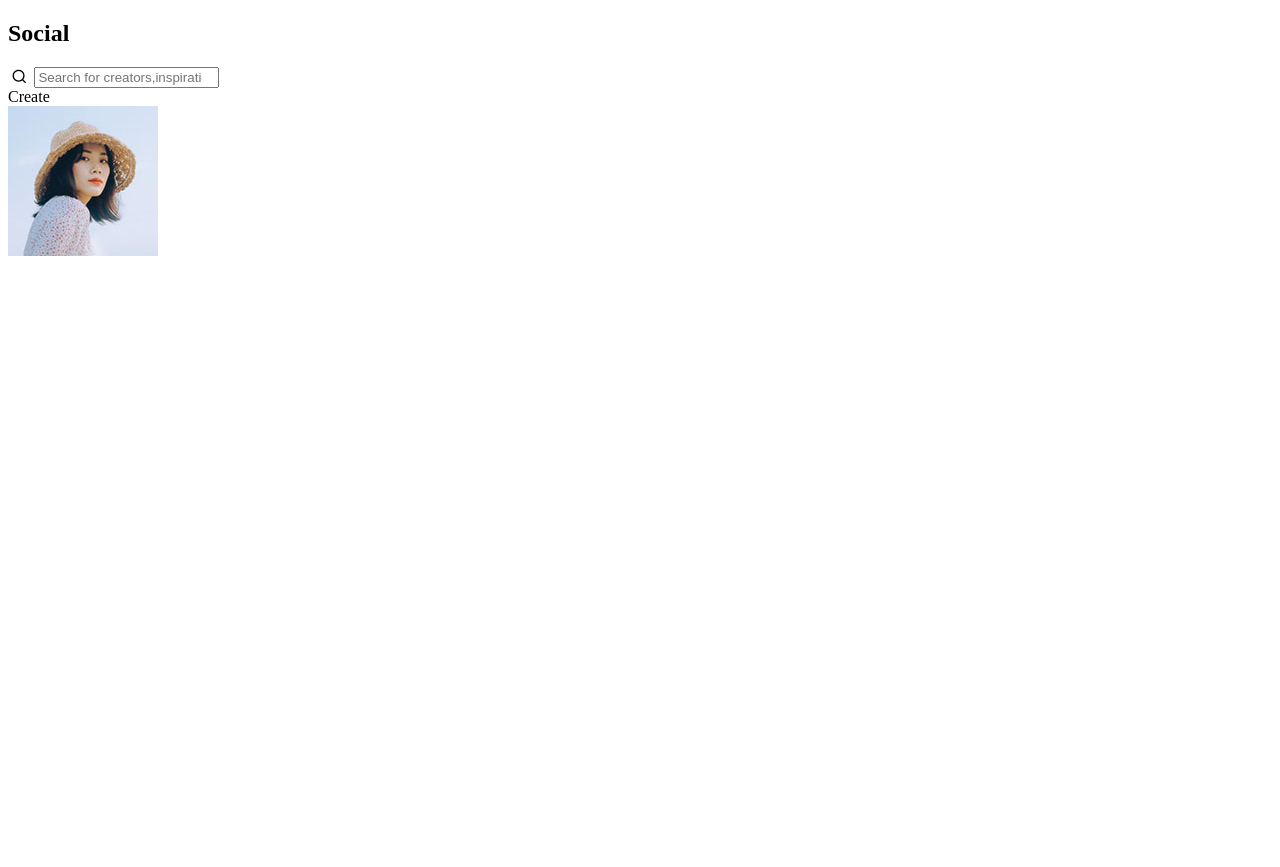
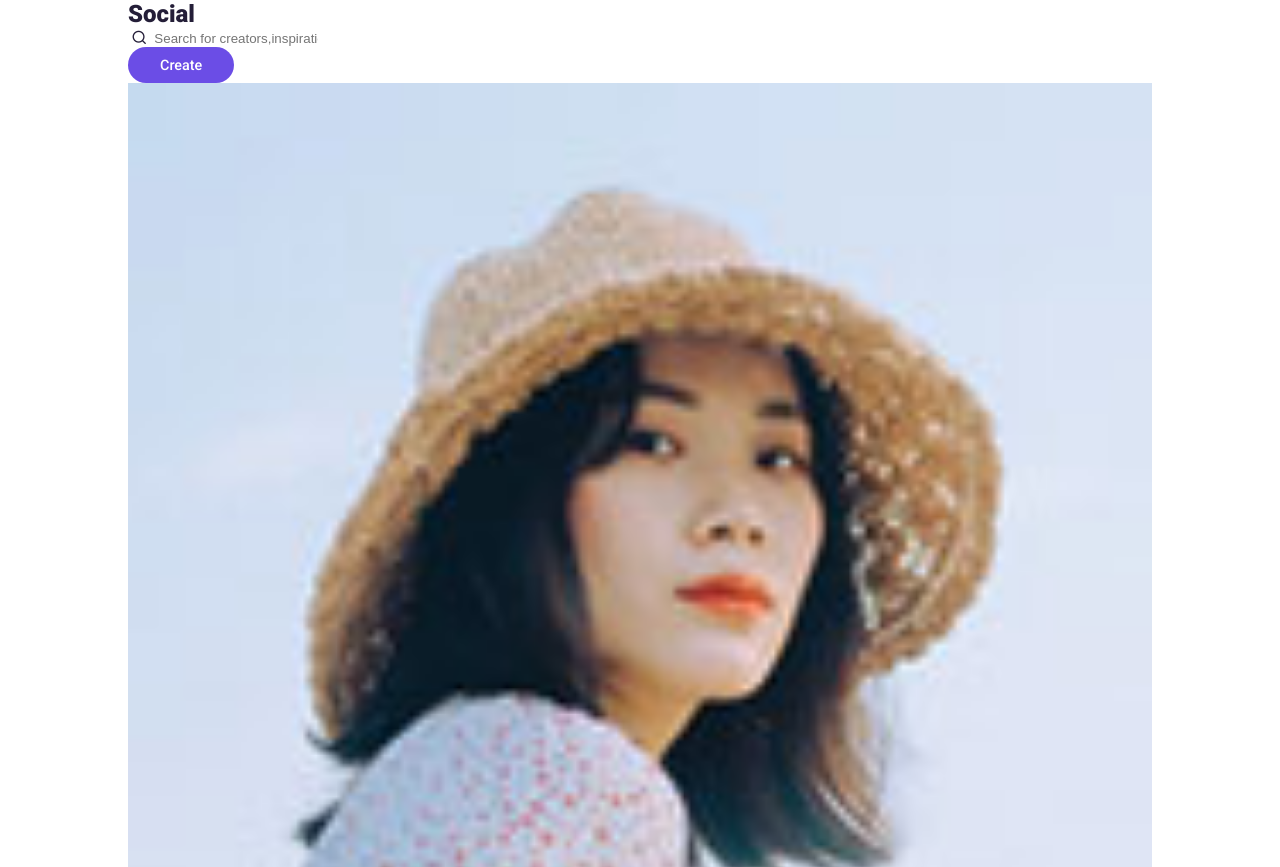
Before and after one commit to Rohan-Vashistha9s/Rohan-Social-media, a plain HTML site: page index.html in a window 1280 px wide. Shown: the top 867 px of the page. Before the commit the page ends 800 px from the top, so only its background shows below. Drawn offline with nearby package versions, Linux system fonts and the light colour scheme.

Commit message:
first commit

```diff
--- a/index.html
+++ b/index.html
@@ -6,9 +6,7 @@
     <meta name="viewport" content="width=device-width, initial-scale=1.0" />
     <title>Social Media Website</title>
     <link
-      rel="stylesheet"
-      href="https://unicons.iconscout.com/release/v2.1.6/css/unicons.css"
-    />
+      rel="stylesheet" href="https://unicons.iconscout.com/release/v2.1.6/css/unicons.css"/>
     <link rel="stylesheet" href="style.css" />
   </head>
   <body>
@@ -23,9 +21,9 @@
           />
         </div>
         <div class="create">
-          <label for="#create-post">Create</label>
+          <label class="btn btn-primary" for="#create-post">Create</label>
           <div class="profile-picture">
-            <img src="./images/profile-1.jpg" alt="" />
+            <img src="./images/profile-1.jpg" alt="Loading..."/>
           </div>
         </div>
       </div>
--- a/style.css
+++ b/style.css
@@ -0,0 +1,89 @@
+@import url("https://fonts.googleapis.com/css2?family=Roboto:wght@100;500;900&display=swap");
+
+:root
+{
+  --color-white:hsl(252,30%,100%);
+  --color-dark:hsl(252,30%,77%);
+  --color-light:hsl(252,30%,95%);
+  --color-gray:hsl(252,15%,65%);
+  --color-primary:hsl(252,75%,60%);
+  --color-secondary:hsl(252,100%,90%);
+  --color-success:hsl(120,95%,65%);
+  --color-danger:hsl(0,95%,65%);
+  --color-dark:hsl(252,30%,17%);
+  --color-black:hsl(252,30%,10%);
+
+  --border-radius:2rem;
+  --card-border-radius:1rem;
+  --btn-padding:0.6rem 2rem;
+  --search-padding:0.6rem 1rem;
+  --card-padding:1rem;
+}
+
+ *,
+*::before,
+*::after {
+  margin: 0;
+  padding: 0;
+  outline: 0;
+  box-sizing: border-box;
+  text-decoration: none;
+  list-style: none;
+  border: none;
+}
+body {
+  font-family: 'Roboto', sans-serif;
+  color: var(--color-dark);
+  background-color: var(--color-light);
+  overflow-x: hidden;
+}
+
+.container
+{
+  width: 80%;
+  margin: 0 auto;
+}
+.profile-photo
+{
+  width: 2.7rem;
+  aspect-ratio: 1/1;
+  border-radius: 50%;
+  overflow: hidden;
+}
+img
+{
+  display: block;
+  width: 100%;
+}
+.btn
+{
+  display: inline-block;
+  padding: var(--btn-padding);
+  font-weight: 500;
+  border-radius: var(--border-radius);
+  cursor: pointer;
+  transition: all 300ms ease;
+  font-size: 0.9rem;
+}
+.btn:hover
+{
+  opacity: 0.8;
+}
+.btn-primary
+{
+  background: var(--color-primary);
+  color: white;
+}
+.text-bold
+{
+  font-weight: 500;;
+}
+.text-muted
+{
+  color: var(--color-gray);
+}
+nav
+{
+  width: 100%;
+  background: var(--color-white);
+}
```
